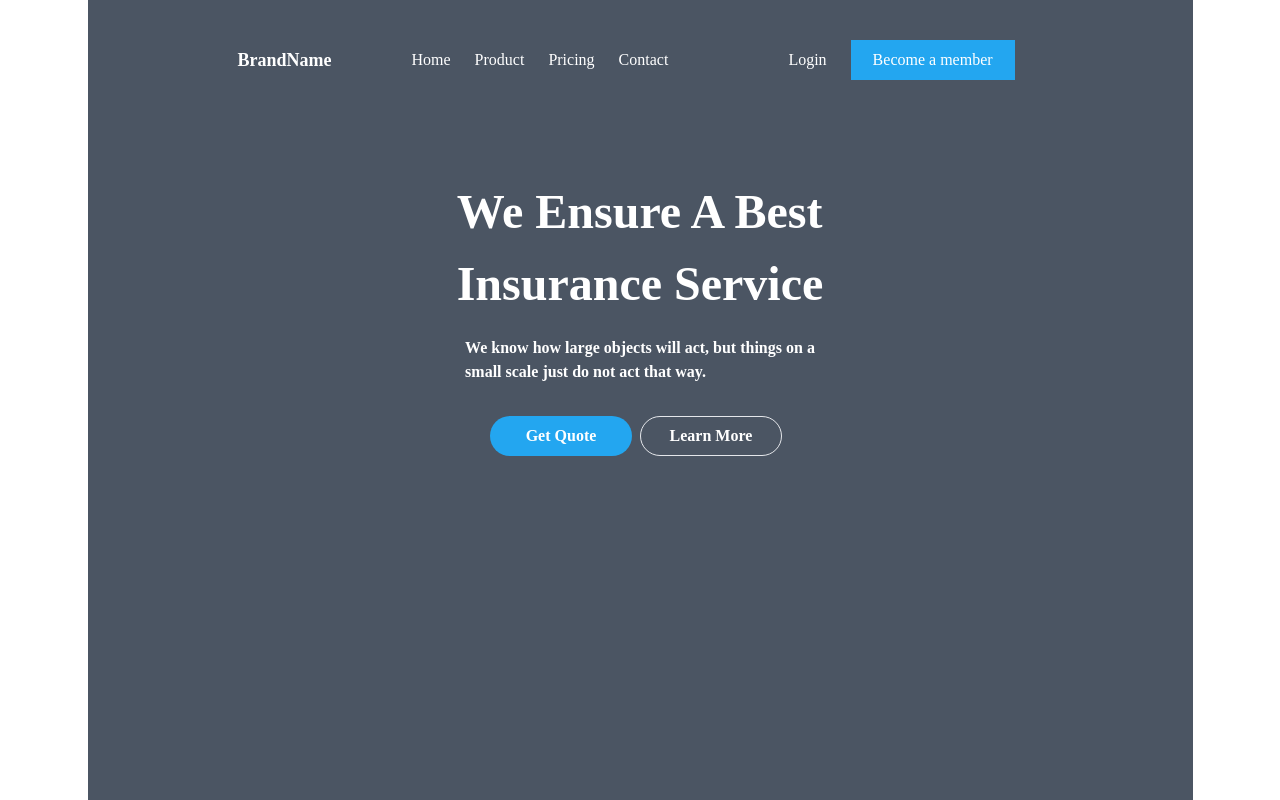
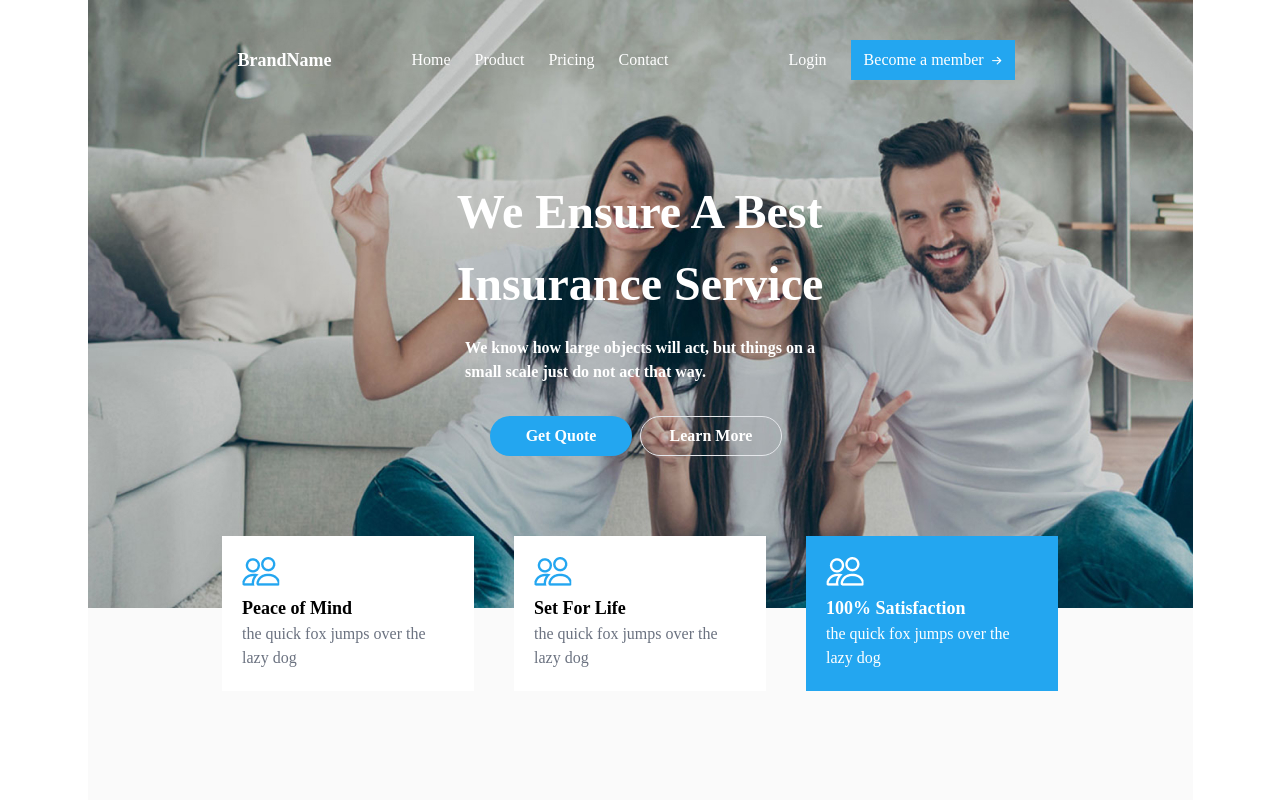
Before and after one commit to 1Alexey1727/Maket, a plain HTML site: page titov/index.html in a window 1280 px wide. Shown: the top 800 px of the page. Drawn offline with nearby package versions, Linux system fonts and the light colour scheme.

Commit message:
Добавил карточки фон
Добавлены фон для хеадера, три карточки, некоторые незначительные изменения(стрелка на кнопке шрифты размер цвет)

```diff
--- a/titov/index.html
+++ b/titov/index.html
@@ -18,28 +18,28 @@
   </script>
 </head>
 <body>
-  <div class="main w-[1105px] h-[2000px] mx-auto bg-gray-600">
-    <div class="header text-white h-[789px] font-[Montserrat]" >
+  <div class="main w-[1105px] h-[2000px] mx-auto bg-[#FAFAFA]">
+    <div class="header text-white h-[608px] font-[Montserrat] bg-[url('./123.jpg')]">
       <header class="flex items-center pt-10 pl-[150px]" >
         <div class="logo pr-20 text-[18px] font-bold">BrandName</div>
-        <div class="flex gap-6 items-center">
+        <div class="flex gap-6 items-center font-medium">
           <div>Home</div>
           <div>Product</div>
           <div>Pricing</div>
           <div class="pr-24">Contact</div>
           <div>Login</div>
-          <div><button class="w-[164px] h-[40px] bg-[#23A6F0]">Become a member</button></div>
+          <div><button class="w-[164px] h-[40px] bg-[#23A6F0] flex items-center justify-center">Become a member<img src="./icn arrow-right .icn-xs.png" alt="" class="pl-2"></button></div>
         </div>
       </header>
       <div class="block text-white text-[48px] text-white pt-24 flex justify-center font-bold">We Ensure A Best <br> Insurance Service</div>
       <div class="text-[16px] pt-4 flex justify-center font-bold">We know how large objects will act, but things on a <br>small scale just do not act that way. </div>
       <div class="buttons pt-8 flex justify-center font-bold"><button class="w-[142px] rounded-3xl h-[40px] bg-[#23A6F0] mr-2">Get Quote</button><button class="w-[142px] rounded-3xl h-[40px] border mr-2">Learn More</button></div>
+      <div class="cards flex justify-center gap-10 flex-row text-black pt-20">
+        <div class="card1 bg-white w-[252px] h-[155px] pt-5 pl-5"><img src="./icn resize icn-md.png" alt=""><div class="font-bold pt-2 text-[18px]">Peace of Mind</div><div class="gray text-gray-500">the quick fox jumps over the <br>lazy dog</div></div>
+        <div class="card2 bg-white w-[252px] h-[155px] pt-5 pl-5"><img src="./icn resize icn-md.png" alt=""><div class="font-bold pt-2 text-[18px]">Set For Life</div><div class="gray text-gray-500">the quick fox jumps over the <br>lazy dog</div></div>
+        <div class="card3 bg-[#23A6F0] w-[252px] h-[155px] pt-5 pl-5"><img src="./123.png" alt=""><div class="font-bold pt-2 text-[18px] text-white">100% Satisfaction</div><div class="gray text-white">the quick fox jumps over the <br>lazy dog</div></div>
+      </div>
     </div>
-    <!-- <div class="cards flex justify-center gap-10 flex-row ">
-      <div class="card1 bg-white w-[252px] h-[155px] pt-5 pl-5"><img src="./icn resize icn-md.png" alt=""><div class="font-bold pt-2 text-[18px]">Peace of Mind</div><div class="gray text-gray-500">the quick fox jumps over the <br>lazy dog</div></div>
-      <div class="card2 bg-white w-[252px] h-[155px] pt-5 pl-5"><img src="./icn resize icn-md.png" alt=""><div class="font-bold pt-2 text-[18px]">Set For Life</div><div class="gray text-gray-500">the quick fox jumps over the <br>lazy dog</div></div>
-      <div class="card3 bg-[#23A6F0] w-[252px] h-[155px] pt-5 pl-5"><img src="./123.png" alt=""><div class="font-bold pt-2 text-[18px] text-white">100% Satisfaction</div><div class="gray text-white">the quick fox jumps over the <br>lazy dog</div></div>
-    </div> -->
   </div>
 </body>
 </html>
```
Also changed, not shown: titov/123.jpg (added), titov/icn arrow-right .icn-xs.png (added).
